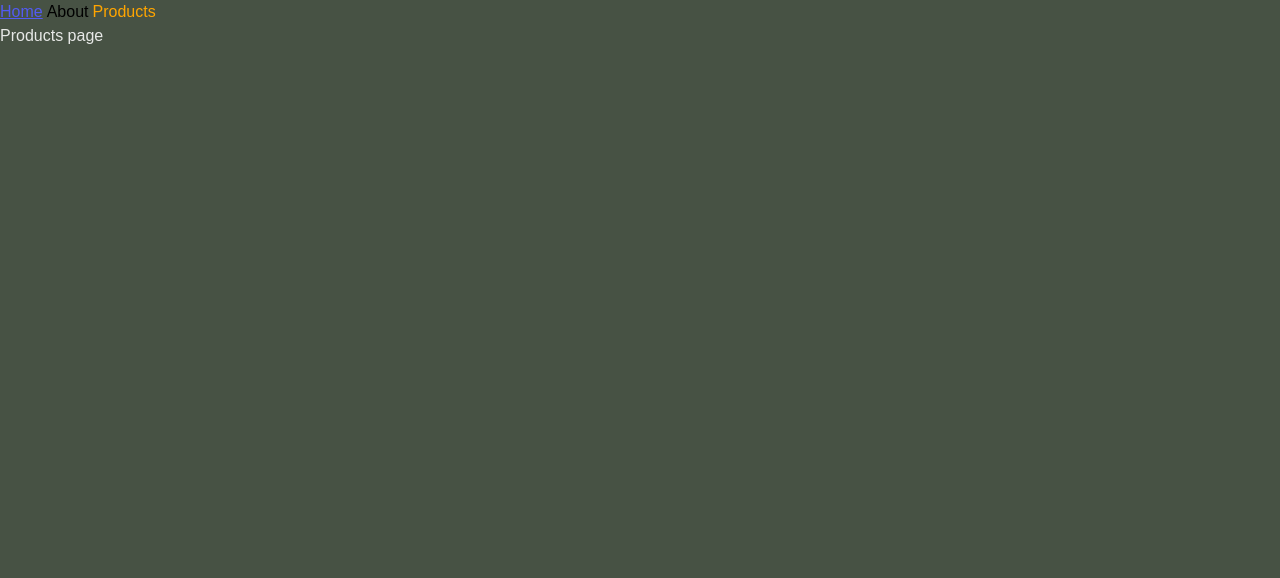
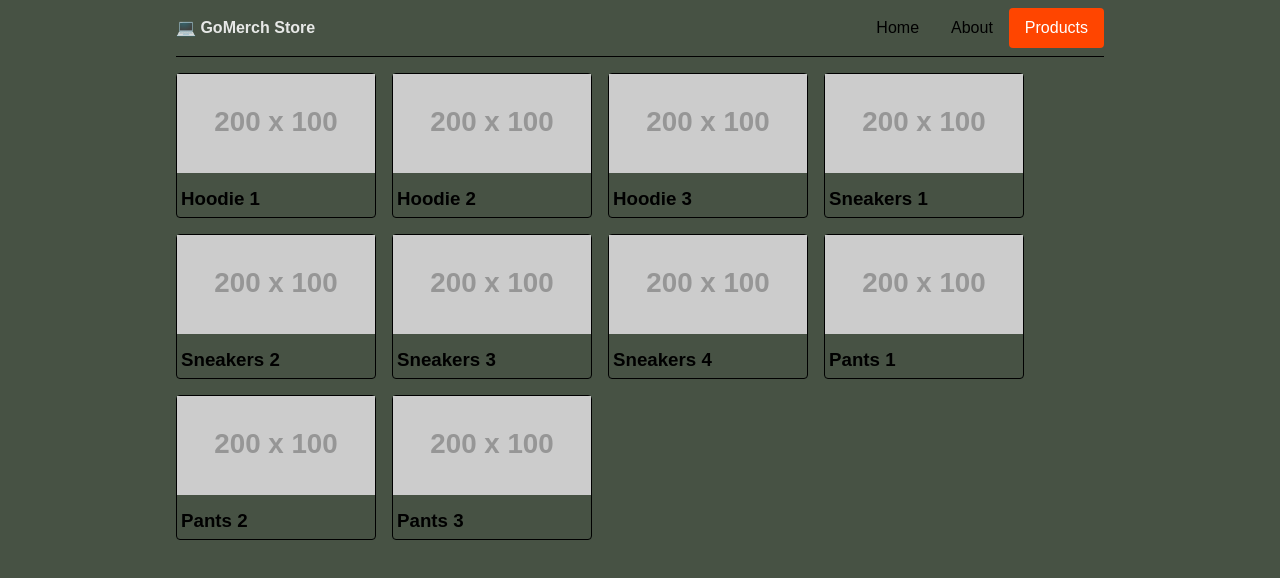
Before and after one commit to mestn1y1/react-test-and-repeat, a React (Vite) app: page /products in a window 1280 px wide. Shown: the top 578 px of the page. Built offline with nearby package versions, Linux system fonts and the light colour scheme.

Commit message:
add some components and use url params

```diff
--- a/src/Pages/Products.jsx
+++ b/src/Pages/Products.jsx
@@ -1,3 +1,12 @@
+import { ProductList } from "../components/ProductList/ProductList.jsx";
+import { getProducts } from "../fakeApi.js";
+
 export const Products = () => {
-  return <div>Products page</div>;
+  const products = getProducts();
+
+  return (
+    <main>
+      <ProductList products={products} />
+    </main>
+  );
 };
--- /dev/null
+++ b/src/Pages/ProductsDetails.jsx
@@ -0,0 +1,26 @@
+// Для того, щоб отримати значення динамічної частини URL,
+//  у нашому випадку ідентифікатор продукту,
+// використовуємо хук useParams у компоненті сторінки продукту.
+
+import { useParams } from "react-router-dom";
+import { getProductById } from "../fakeApi.js";
+
+export const ProductsDetails = () => {
+  const { id } = useParams();
+  const product = getProductById(id);
+
+  return (
+    <main>
+      <img src="https://via.placeholder.com/960x240" alt="" />
+      <div>
+        <h2>
+          Product - {product.name} - {id}
+        </h2>
+        <p>
+          Lorem ipsum dolor, sit amet consectetur adipisicing elit. Dolorem,
+          quia!
+        </p>
+      </div>
+    </main>
+  );
+};
--- a/src/components/App/App.jsx
+++ b/src/components/App/App.jsx
@@ -5,13 +5,22 @@ import { About } from "../../Pages/About.jsx";
 import { Home } from "../../Pages/Home.jsx";
 import { NotFound } from "../../Pages/NotFound.jsx";
 import { Products } from "../../Pages/Products.jsx";
+import { ProductsDetails } from "../../Pages/ProductsDetails.jsx";
 
 export const App = () => {
   const buildLinkClass = ({ isActive }) => {
     return clsx(css.link, isActive && css.active);
   };
   return (
-    <div>
+    <div className={css.container}>
+      <header className={css.header}>
+        <p className={css.logo}>
+          <span role="img" aria-label="computer icon">
+            💻
+          </span>{" "}
+          GoMerch Store
+        </p>
+
         <nav className={css.nav}>
           <NavLink to="/" className={buildLinkClass}>
             Home
@@ -23,11 +32,15 @@ export const App = () => {
             Products
           </NavLink>
         </nav>
+      </header>
 
+      {/* Додамо до нашої програми маршрут сторінки одного продукту з адресою /products/:productId.
+       Це окрема сторінка, ніяк не прив'язана до /products - сторінці відображення всіх продуктів. */}
       <Routes>
         <Route path="/" element={<Home />} />
         <Route path="/about" element={<About />} />
         <Route path="/products" element={<Products />} />
+        <Route path="/products/:id" element={<ProductsDetails />} />
         <Route path="*" element={<NotFound />} />
       </Routes>
     </div>
--- a/src/components/App/App.module.css
+++ b/src/components/App/App.module.css
@@ -1,66 +1,37 @@
-#root {
-  max-width: 1280px;
+.container {
+  max-width: 960px;
   margin: 0 auto;
-  padding: 2rem;
-  text-align: center;
+  padding: 0 16px;
 }
 
-.logo {
-  height: 6em;
-  padding: 1.5em;
-  will-change: filter;
-  transition: filter 300ms;
-}
-.logo:hover {
-  filter: drop-shadow(0 0 2em #646cffaa);
-}
-.logo.react:hover {
-  filter: drop-shadow(0 0 2em #61dafbaa);
-}
-
-@keyframes logo-spin {
-  from {
-    transform: rotate(0deg);
-  }
-  to {
-    transform: rotate(360deg);
-  }
-}
-
-@media (prefers-reduced-motion: no-preference) {
-  a:nth-of-type(2) .logo {
-    animation: logo-spin infinite 20s linear;
-  }
-}
-
-.card {
-  padding: 2em;
-}
-
-.read-the-docs {
-  color: #888;
-}
-.container {
-  padding: 16px;
+.header {
   display: flex;
-  flex-direction: column;
-  gap: 24px;
+  align-items: center;
+  justify-content: space-between;
+  gap: 12px;
+  padding: 8px 0;
+  margin-bottom: 16px;
+  border-bottom: 1px solid black;
 }
 
 .nav {
   display: flex;
-  gap: 4px;
+}
+
+.logo {
+  font-weight: 700;
+  margin: 0;
 }
 
 .link {
+  padding: 8px 16px;
+  border-radius: 4px;
+  text-decoration: none;
   color: black;
-  text-decoration: none;
-}
-
-.link:hover {
-  text-decoration: underline;
+  font-weight: 500;
 }
 
 .active {
-  color: orange;
+  color: white;
+  background-color: orangered;
 }
--- /dev/null
+++ b/src/components/ProductList/ProductList.jsx
@@ -0,0 +1,17 @@
+import { Link } from "react-router-dom";
+import css from "./ProductList.module.css";
+
+export const ProductList = ({ products }) => {
+  return (
+    <div className={css.container}>
+      {products.map((product) => (
+        <div key={product.id} className={css.cardWrapper}>
+          <Link to={`${product.id}`}>
+            <img src="https://via.placeholder.com/200x100" alt="" />
+            <h3 className={css.productName}>{product.name}</h3>
+          </Link>
+        </div>
+      ))}
+    </div>
+  );
+};
--- /dev/null
+++ b/src/components/ProductList/ProductList.module.css
@@ -0,0 +1,21 @@
+.container {
+  display: grid;
+  grid-template-columns: repeat(auto-fit, 200px);
+  gap: 16px;
+}
+
+.cardWrapper {
+  border: 1px solid black;
+  border-radius: 4px;
+}
+
+.cardWrapper a {
+  text-decoration: none;
+}
+
+.productName {
+  padding: 4px;
+  margin-top: 8px;
+  margin-bottom: 0;
+  color: black;
+}
--- /dev/null
+++ b/src/fakeApi.js
@@ -0,0 +1,20 @@
+const products = [
+  { id: "h-1", name: "Hoodie 1" },
+  { id: "h-2", name: "Hoodie 2" },
+  { id: "h-3", name: "Hoodie 3" },
+  { id: "s-1", name: "Sneakers 1" },
+  { id: "s-2", name: "Sneakers 2" },
+  { id: "s-3", name: "Sneakers 3" },
+  { id: "s-4", name: "Sneakers 4" },
+  { id: "p-1", name: "Pants 1" },
+  { id: "p-2", name: "Pants 2" },
+  { id: "p-3", name: "Pants 3" },
+];
+
+export const getProducts = () => {
+  return products;
+};
+
+export const getProductById = (productId) => {
+  return products.find((product) => product.id === productId);
+};
```
Lines whose indentation alone changed are shown as unchanged.
